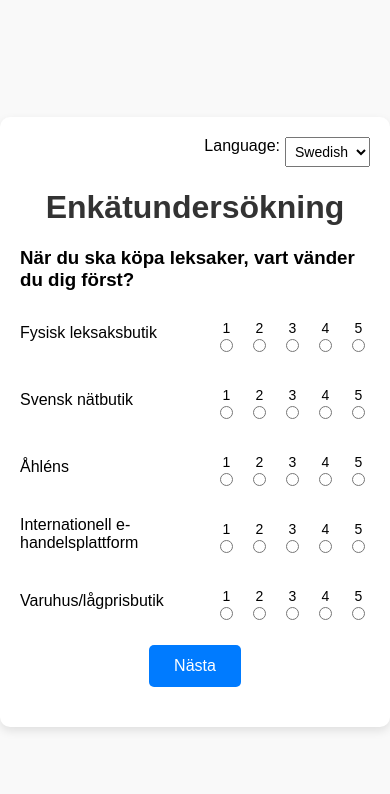
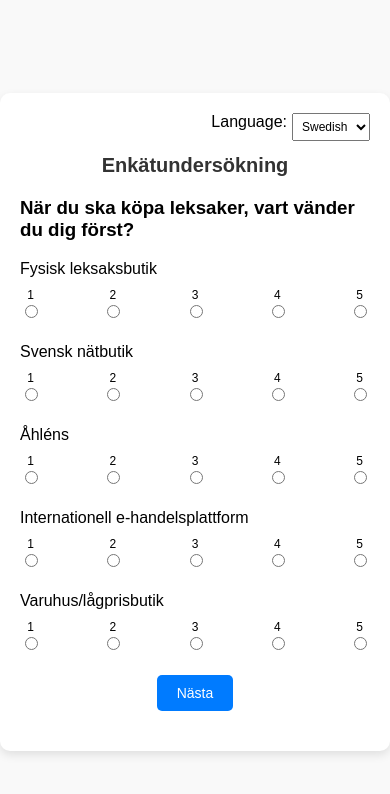
Before and after one commit to irahulksingh/sur-vey, a website: page public/index.html in a window 390 px wide. Drawn offline with Linux system fonts and the light colour scheme.

Commit message:
v1.11 updating css for the updated layout

```diff
--- a/public/style.css
+++ b/public/style.css
@@ -16,11 +16,14 @@ body {
   box-shadow: 0 4px 10px rgba(0, 0, 0, 0.1);
   max-width: 800px;
   width: 100%;
+  box-sizing: border-box;
 }
 
 h1 {
   text-align: center;
   color: #333;
+  font-size: 24px;
+  margin-bottom: 20px;
 }
 
 #language-toggle {
@@ -44,19 +47,28 @@ h1 {
 }
 
 .option-container {
-  display: flex;
-  align-items: center;
-  justify-content: space-between;
-  margin-bottom: 15px;
+  margin-bottom: 20px;
+  text-align: left;
 }
 
 .radio-group {
   display: flex;
+  justify-content: flex-start;
   gap: 10px;
+  margin-top: 10px;
+  flex-wrap: wrap; /* Ensures proper wrapping on small screens */
+}
+
+.radio-label {
+  display: flex;
+  flex-direction: column; /* Place radio button below text */
+  align-items: center;
+  font-size: 14px;
+  cursor: pointer;
 }
 
 .radio-input {
-  margin-right: 5px;
+  margin-bottom: 5px;
 }
 
 .next-btn {
@@ -114,26 +126,28 @@ h1 {
 .result-table th {
   background-color: #f2f2f2;
 }
-.option-container {
-  margin-bottom: 20px;
-  text-align: left;
-}
 
+/* Responsive Design */
+@media (max-width: 768px) {
   .radio-group {
-  display: flex;
-  justify-content: flex-start;
-  gap: 10px;
-  margin-top: 10px;
+    justify-content: space-between; /* Adjust for smaller screens */
+    gap: 5px;
   }
 
   .radio-label {
-  display: flex;
-  flex-direction: column; /* Place radio button below text */
-  align-items: center;
-  font-size: 14px;
-  cursor: pointer;
+    font-size: 12px; /* Smaller font size for mobile */
   }
 
-.radio-input {
-  margin-bottom: 5px;
+  .next-btn, .submit-btn {
+    font-size: 14px;
+    padding: 10px 20px;
   }
+
+  h1 {
+    font-size: 20px;
+  }
+
+  #language-select {
+    font-size: 12px;
+  }
+}
```
Lines whose indentation alone changed are shown as unchanged.
